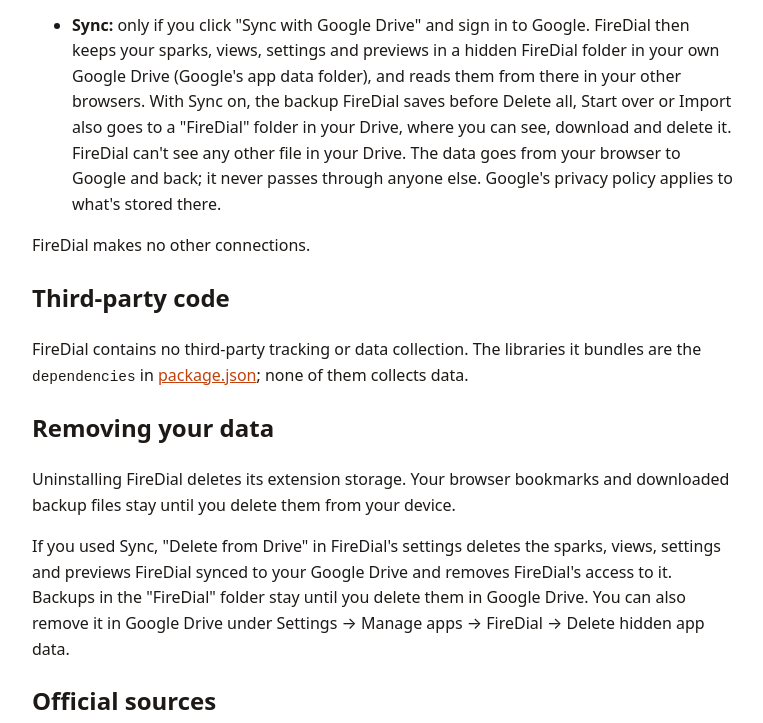
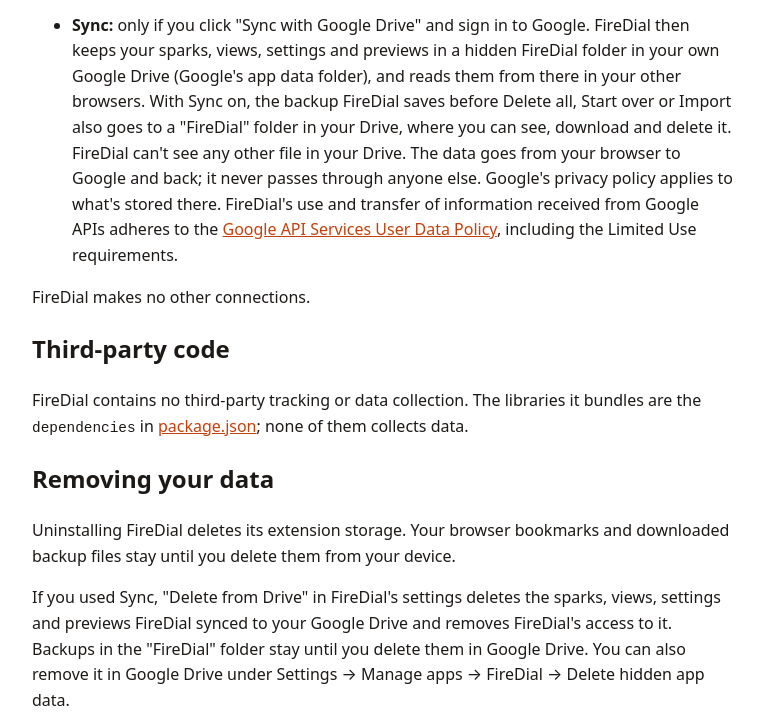
Before and after one commit to firedial-app/firedial-app.github.io, a plain HTML site: page privacy.html in a window 1280 px wide. Shown: the part 1337-2060 px from the top of the page, without its empty margins (256-1019 px from the left). Drawn offline with Linux system fonts and the light colour scheme.

Commit message:
Privacy: Google API Limited Use statement

```diff
--- a/privacy.html
+++ b/privacy.html
@@ -44,7 +44,7 @@
 <li><p><strong>Bookmark import:</strong> only if you allow access to all sites, FireDial loads each imported site's own page to find its icon. No other service is contacted. FireDial keeps that access until you close the browser.</p></li>
 <li><p><strong>Refresh preview:</strong> only when you choose it and allow access to all sites, FireDial opens the page in a tab, takes a new preview and closes the tab. If the page can't be captured, it loads the site's icon instead. FireDial keeps that access until you close the browser.</p></li>
 <li><p><strong>Image from a web page:</strong> only when you click "Load image" and allow access to that site, FireDial loads that image once and keeps it on your device. FireDial keeps that access until you close the browser.</p></li>
-<li><p><strong>Sync:</strong> only if you click "Sync with Google Drive" and sign in to Google. FireDial then keeps your sparks, views, settings and previews in a hidden FireDial folder in your own Google Drive (Google's app data folder), and reads them from there in your other browsers. With Sync on, the backup FireDial saves before Delete all, Start over or Import also goes to a "FireDial" folder in your Drive, where you can see, download and delete it. FireDial can't see any other file in your Drive. The data goes from your browser to Google and back; it never passes through anyone else. Google's privacy policy applies to what's stored there.</p></li>
+<li><p><strong>Sync:</strong> only if you click "Sync with Google Drive" and sign in to Google. FireDial then keeps your sparks, views, settings and previews in a hidden FireDial folder in your own Google Drive (Google's app data folder), and reads them from there in your other browsers. With Sync on, the backup FireDial saves before Delete all, Start over or Import also goes to a "FireDial" folder in your Drive, where you can see, download and delete it. FireDial can't see any other file in your Drive. The data goes from your browser to Google and back; it never passes through anyone else. Google's privacy policy applies to what's stored there. FireDial's use and transfer of information received from Google APIs adheres to the <a href="https://developers.google.com/terms/api-services-user-data-policy">Google API Services User Data Policy</a>, including the Limited Use requirements.</p></li>
 </ul>
 
 <p>FireDial makes no other connections.</p>
```
